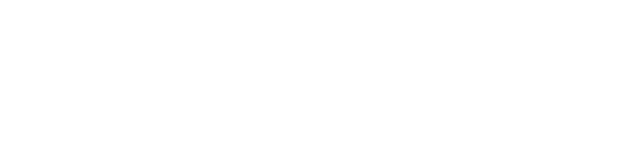
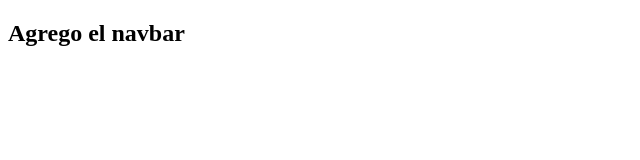
Before and after one commit to jorgeduje/mi-equipo, a plain HTML site: page index.html in a window 1280 px wide. Shown: the whole page, without its empty margins (0-640 px from the left). Drawn offline with Linux system fonts and the light colour scheme.

```diff
--- a/index.html
+++ b/index.html
@@ -5,5 +5,7 @@
     <meta name="viewport" content="width=device-width, initial-scale=1.0" />
     <title>Document</title>
   </head>
-  <body></body>
+  <body>
+    <h2>Agrego el navbar</h2>
+  </body>
 </html>
```
